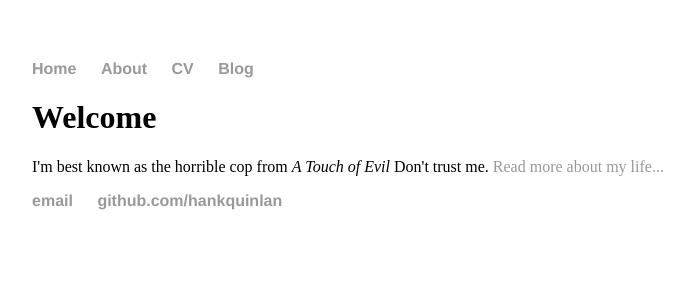
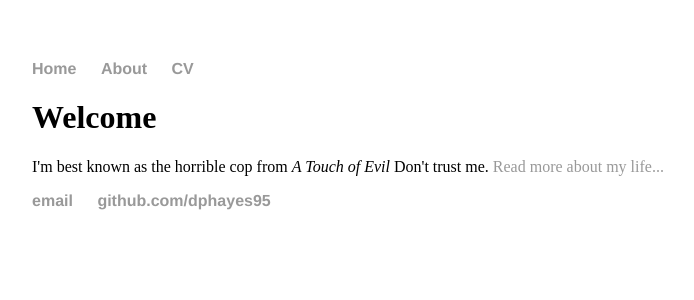
Before and after one commit to dhayes95/dhayes95.github.io, a Jekyll site: the page built from index.html, in a window 1280 px wide. Shown: the top 300 px of the page, without its empty margins (160-854 px from the left). Built offline with Jekyll 4.4.1, drawn with Linux system fonts in a browser that asks for light colours.

Commit message:
Update default.html

```diff
--- a/_layouts/default.html
+++ b/_layouts/default.html
@@ -10,8 +10,7 @@
 	    		<ul>
 	        		<li><a href="/">Home</a></li>
 		        	<li><a href="/about">About</a></li>
-	        		<li><a href="/cv">CV</a></li>
-	        		<li><a href="/blog">Blog</a></li>
+				<li><a href="/cv">CV</a></li>
 	    		</ul>
 			</nav>
 			<div class="container">
@@ -21,8 +20,8 @@
 			</div><!-- /.container -->
 			<footer>
 	    		<ul>
-	        		<li><a href="mailto:hankquinlanhub@gmail.com">email</a></li>
-	        		<li><a href="https://github.com/hankquinlan">github.com/hankquinlan</a></li>
+	        		<li><a href="mailto:dphayes95@gmail.com">email</a></li>
+	        		<li><a href="https://github.com/dphayes95">github.com/dphayes95</a></li>
 				</ul>
 			</footer>
 		</body>
```
